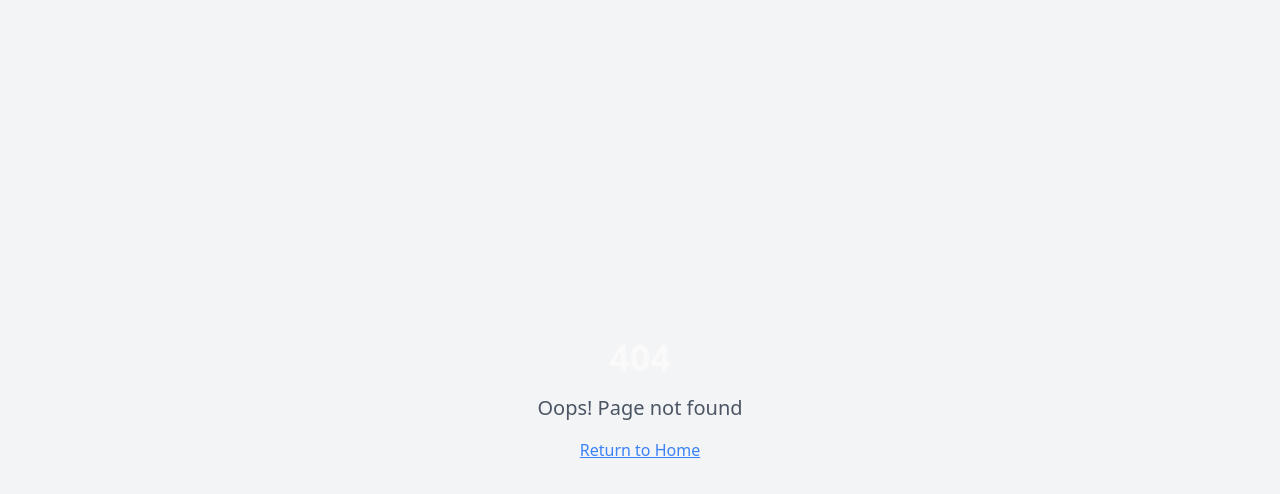
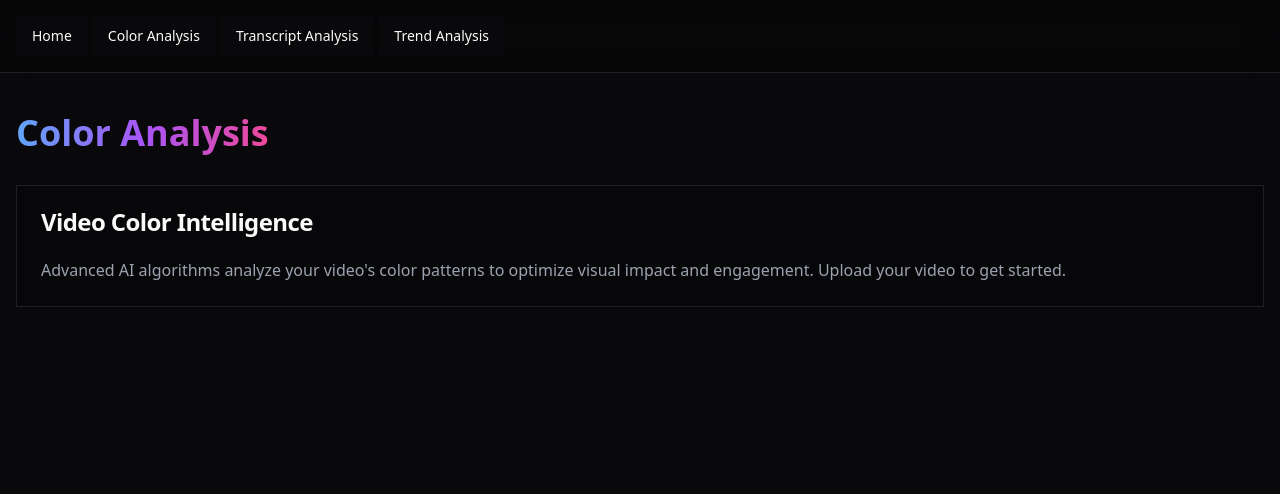
Before and after one commit to Zerosse14/pulse-vision-insights, a React (Vite) app: page /color-analysis in a window 1280 px wide. Before the commit this address had no page. Shown: the top 494 px of the page. Built offline with nearby package versions, Linux system fonts and the light colour scheme.

Commit message:
Add buttons and navigation
Implement button functionality and create navigation to other project pages.

```diff
--- a/src/App.tsx
+++ b/src/App.tsx
@@ -1,9 +1,14 @@
+
 import { Toaster } from "@/components/ui/toaster";
 import { Toaster as Sonner } from "@/components/ui/sonner";
 import { TooltipProvider } from "@/components/ui/tooltip";
 import { QueryClient, QueryClientProvider } from "@tanstack/react-query";
 import { BrowserRouter, Routes, Route } from "react-router-dom";
+import Navigation from "./components/Navigation";
 import Index from "./pages/Index";
+import ColorAnalysis from "./pages/ColorAnalysis";
+import TranscriptAnalysis from "./pages/TranscriptAnalysis";
+import TrendAnalysis from "./pages/TrendAnalysis";
 import NotFound from "./pages/NotFound";
 
 const queryClient = new QueryClient();
@@ -14,9 +19,12 @@ const App = () => (
       <Toaster />
       <Sonner />
       <BrowserRouter>
+        <Navigation />
         <Routes>
           <Route path="/" element={<Index />} />
-          {/* ADD ALL CUSTOM ROUTES ABOVE THE CATCH-ALL "*" ROUTE */}
+          <Route path="/color-analysis" element={<ColorAnalysis />} />
+          <Route path="/transcript-analysis" element={<TranscriptAnalysis />} />
+          <Route path="/trend-analysis" element={<TrendAnalysis />} />
           <Route path="*" element={<NotFound />} />
         </Routes>
       </BrowserRouter>
--- a/src/components/HeroSection.tsx
+++ b/src/components/HeroSection.tsx
@@ -1,4 +1,5 @@
 
+import { Link } from "react-router-dom";
 import { Button } from "@/components/ui/button";
 
 const HeroSection = () => {
@@ -17,11 +18,11 @@ const HeroSection = () => {
           and trending recommendations all in one place.
         </p>
         <div className="flex gap-4 justify-center">
-          <Button size="lg" className="bg-primary hover:bg-primary/90">
-            Get Started
+          <Button size="lg" className="bg-primary hover:bg-primary/90" asChild>
+            <Link to="/color-analysis">Get Started</Link>
           </Button>
-          <Button size="lg" variant="outline">
-            Watch Demo
+          <Button size="lg" variant="outline" asChild>
+            <Link to="/trend-analysis">View Trends</Link>
           </Button>
         </div>
       </div>
--- /dev/null
+++ b/src/components/Navigation.tsx
@@ -0,0 +1,44 @@
+
+import { Link } from "react-router-dom";
+import {
+  NavigationMenu,
+  NavigationMenuItem,
+  NavigationMenuLink,
+  NavigationMenuList,
+  navigationMenuTriggerStyle,
+} from "@/components/ui/navigation-menu";
+
+const Navigation = () => {
+  return (
+    <nav className="border-b border-white/10 bg-black/20 backdrop-blur-xl">
+      <div className="container mx-auto px-4">
+        <NavigationMenu className="py-4">
+          <NavigationMenuList>
+            <NavigationMenuItem>
+              <Link to="/" className={navigationMenuTriggerStyle()}>
+                Home
+              </Link>
+            </NavigationMenuItem>
+            <NavigationMenuItem>
+              <Link to="/color-analysis" className={navigationMenuTriggerStyle()}>
+                Color Analysis
+              </Link>
+            </NavigationMenuItem>
+            <NavigationMenuItem>
+              <Link to="/transcript-analysis" className={navigationMenuTriggerStyle()}>
+                Transcript Analysis
+              </Link>
+            </NavigationMenuItem>
+            <NavigationMenuItem>
+              <Link to="/trend-analysis" className={navigationMenuTriggerStyle()}>
+                Trend Analysis
+              </Link>
+            </NavigationMenuItem>
+          </NavigationMenuList>
+        </NavigationMenu>
+      </div>
+    </nav>
+  );
+};
+
+export default Navigation;
--- /dev/null
+++ b/src/pages/ColorAnalysis.tsx
@@ -0,0 +1,25 @@
+
+import { Card, CardContent, CardHeader, CardTitle } from "@/components/ui/card";
+
+const ColorAnalysis = () => {
+  return (
+    <div className="container mx-auto py-10 px-4">
+      <h1 className="text-4xl font-bold mb-8">
+        <span className="gradient-text">Color Analysis</span>
+      </h1>
+      <Card className="bg-black/20 border-white/10">
+        <CardHeader>
+          <CardTitle>Video Color Intelligence</CardTitle>
+        </CardHeader>
+        <CardContent>
+          <p className="text-gray-400">
+            Advanced AI algorithms analyze your video's color patterns to optimize visual impact
+            and engagement. Upload your video to get started.
+          </p>
+        </CardContent>
+      </Card>
+    </div>
+  );
+};
+
+export default ColorAnalysis;
--- /dev/null
+++ b/src/pages/TranscriptAnalysis.tsx
@@ -0,0 +1,25 @@
+
+import { Card, CardContent, CardHeader, CardTitle } from "@/components/ui/card";
+
+const TranscriptAnalysis = () => {
+  return (
+    <div className="container mx-auto py-10 px-4">
+      <h1 className="text-4xl font-bold mb-8">
+        <span className="gradient-text">Transcript Analysis</span>
+      </h1>
+      <Card className="bg-black/20 border-white/10">
+        <CardHeader>
+          <CardTitle>Smart Transcript Insights</CardTitle>
+        </CardHeader>
+        <CardContent>
+          <p className="text-gray-400">
+            Extract valuable insights from your video transcripts using our cutting-edge LLM technology.
+            Get content suggestions and topic analysis.
+          </p>
+        </CardContent>
+      </Card>
+    </div>
+  );
+};
+
+export default TranscriptAnalysis;
--- /dev/null
+++ b/src/pages/TrendAnalysis.tsx
@@ -0,0 +1,25 @@
+
+import { Card, CardContent, CardHeader, CardTitle } from "@/components/ui/card";
+
+const TrendAnalysis = () => {
+  return (
+    <div className="container mx-auto py-10 px-4">
+      <h1 className="text-4xl font-bold mb-8">
+        <span className="gradient-text">Trend Analysis</span>
+      </h1>
+      <Card className="bg-black/20 border-white/10">
+        <CardHeader>
+          <CardTitle>Real-time Content Trends</CardTitle>
+        </CardHeader>
+        <CardContent>
+          <p className="text-gray-400">
+            Stay ahead with AI-powered content trend analysis and predictions.
+            Get insights into what's trending and optimize your content strategy.
+          </p>
+        </CardContent>
+      </Card>
+    </div>
+  );
+};
+
+export default TrendAnalysis;
```
